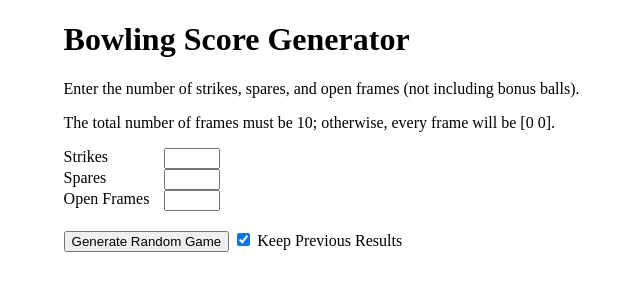
After one commit to Elonius/BowlingTournament, a PHP site: page /BowlingScoreGenerator/index.html in a window 1280 px wide. The commit adds this page. Shown: the top 300 px of the page, without its empty margins (134-774 px from the left). Run offline with PHP 8.4, Linux system fonts and the light colour scheme.

Commit message:
Latest update, plz work

```diff
--- /dev/null
+++ b/BowlingScoreGenerator/generator.js
@@ -0,0 +1,244 @@
+const SPARE_CHAR = "/";
+const STRIKE_CHAR = "X";
+const BALL_SEPARATOR_CHAR = " ";
+
+window.onload = function () {
+    document.querySelector("#randomGameButton").addEventListener("click", generateGame);
+    document.querySelector("#keepResultsInput").checked = true;
+};
+
+function generateGame() {
+    let strikeFrames = +document.querySelector("input[name='strikes']").value;
+    let spareFrames = +document.querySelector("input[name='spares']").value;
+    let openFrames = +document.querySelector("input[name='openFrames']").value;
+    let frames = generateFrames(strikeFrames, spareFrames, openFrames);
+//    debugger;
+
+    let playedGame = parseFrames(frames);
+    let total = sumFrame(playedGame);
+    cumulativeSum(playedGame);
+
+    let balls = getBalls(frames);
+    let framesTable = formatFramesAsTable(frames);
+
+    let result = "<div class='result'>";
+    result += "<p>Balls: " + balls + "</p>";
+    result += "<p>Frames: </p>" + framesTable;
+    result += "<p><strong>Total Score: " + total + "</strong></p>";
+
+    result += "</div>";
+
+    let resultsContainer = document.querySelector("#resultsContainer");
+    let keepPrevious = document.querySelector("#keepResultsInput").checked;
+    if (!keepPrevious) {
+        resultsContainer.innerHTML = "";
+    }
+    resultsContainer.innerHTML = result + resultsContainer.innerHTML;
+}
+
+function generateFrames(strikes, spares, openFrames) {
+
+    if (strikes < 0 || spares < 0 || openFrames < 0 || (strikes + spares + openFrames) !== 10) {
+        return ["0 0", "0 0", "0 0", "0 0", "0 0", "0 0", "0 0", "0 0", "0 0", "0 0"];
+    }
+    let frames = [];
+    let ball1, ball2, bonus;
+    let i;
+
+    // generate the requested number of frames of each type
+    for (i = 0; i < strikes; i++) {
+        frames.push(STRIKE_CHAR);
+    }
+    for (i = 0; i < spares; i++) {
+        ball1 = generateRandomBetween(0, 9);
+        frames.push(ball1 + BALL_SEPARATOR_CHAR + SPARE_CHAR);
+    }
+    for (i = 0; i < openFrames; i++) {
+        ball1 = generateRandomBetween(0, 9);
+        ball2 = generateRandomBetween(0, 9 - ball1);
+        frames.push(ball1 + BALL_SEPARATOR_CHAR + ball2);
+    }
+
+    // shuffle the frames
+    shuffle(frames);
+
+    // generate one bonus ball if the tenth frame is a spare
+    if (frames[9].indexOf(SPARE_CHAR) !== -1) {
+        bonus = generateRandomBall();
+        frames.push(bonus);
+    }
+
+    // generate two bonus balls if the tenth frame is a strike
+    if (frames[9] === STRIKE_CHAR) {
+        ball1 = generateRandomBall();
+        if (ball1 === STRIKE_CHAR) {
+            bonus = ball1 + BALL_SEPARATOR_CHAR + generateRandomBall();
+        } else {
+            ball2 = generateRandomBetween(0, 10 - ball1); // might be a spare
+            if (ball1 + ball2 === 10) {
+                ball2 = SPARE_CHAR;
+            }
+            bonus = ball1 + BALL_SEPARATOR_CHAR + ball2;
+        }
+        frames.push(bonus);
+    }
+
+    console.log(frames);
+    return frames;
+}
+
+// generate a strike half the time
+function generateRandomBall() {
+    let res = "";
+    if (Math.random() < 0.5) {
+        res = STRIKE_CHAR;
+    } else {
+        res = generateRandomBetween(0, 9);
+    }
+    return res;
+}
+
+function generateRandomBetween(min, max) {
+    return min + Math.floor(Math.random() * (max - min + 1));
+}
+
+// The Fisher-Yates Shuffle
+function shuffle(frames) {
+    for (let i = frames.length - 1; i > 0; i -= 1) {
+        let j = Math.floor(Math.random() * (i + 1));
+        let temp = frames[i];
+        frames[i] = frames[j];
+        frames[j] = temp;
+    }
+}
+
+function getBalls(frames) {
+    let res = frames[0];
+
+    for (let i = 1; i < frames.length; i++) {
+        res += BALL_SEPARATOR_CHAR + frames[i];
+    }
+
+    return res;
+}
+
+function formatFramesAsTable(frames) {
+    let i;
+    let res = "<table>";
+    res += "<tr>";
+    for (i = 0; i < frames.length; i++) {
+        if (i < 10) {
+            res += "<th>" + (i + 1) + "</th>";
+        } else {
+            res += "<th>Bonus</th>";
+        }
+    }
+    res += "</tr>";
+
+    res += "<tr>";
+    for (i = 0; i < frames.length; i++) {
+        res += "<td>" + frames[i] + "</td>";
+    }
+    res += "</tr>";
+
+    res += "</table>";
+
+    return res;
+}
+
+function scoreChecker(firstThrow, secondThrow) {
+
+    //checking if the value of the current frame is 10
+    if (firstThrow === "X" && secondThrow === "X") {
+        return 20;
+    }
+    if (firstThrow === "X" && secondThrow !== undefined) {
+        return 10 + parseInt(secondThrow);
+    }
+    if (firstThrow === "X" || secondThrow === "/") {
+        return 10;
+    }
+    //if second throw doesn't exist
+    if (secondThrow === undefined) {
+        return parseInt(firstThrow)
+    }
+    return parseInt(firstThrow) + parseInt(secondThrow);
+}
+
+
+function lookAheadTwoBalls(framesArr, index) {
+
+    let nextBall = framesArr[index + 1].split(" ")[0];
+    let finalBall = framesArr[index + 1].split(" ")[1];
+    if (nextBall === "X" && index < 9) { // ** Might need to be index < 8 or 9 ** So the index doesn't go beynd the array length
+        finalBall = framesArr[index + 2].split(" ")[0];
+    }
+    if (finalBall === "/") {
+        return 10;
+    }
+    return scoreChecker(nextBall, finalBall);
+}
+
+
+function lookAheadOneBall(framesArr, index) {
+//    debugger;
+    let temp = framesArr[index + 1];
+    if (temp !== undefined && typeof temp === "string") {
+        let nextBall = temp.split(" ")[0];
+        return scoreChecker(nextBall);
+    } else {
+        return scoreChecker(temp, 0);
+    }
+}
+
+function parseFrames(frames) {
+
+    let scoreArr = [];
+    //loop
+    for (let i = 0; i < 10; i++) {
+        //store frame score
+        let frameScore = 0;
+        //get current ball
+        const currentFrame = frames[i];
+        const firstThrowFirstFrame = currentFrame.split(" ")[0];
+        const secondThrowFirstFrame = currentFrame.split(" ")[1];
+
+        if (firstThrowFirstFrame === "X" && i < 10) {
+            //get score for the next two frames
+            frameScore += 10 + lookAheadTwoBalls(frames, i);
+        } else if (secondThrowFirstFrame === "/") {
+            frameScore += 10 + lookAheadOneBall(frames, i);
+        } else {
+            frameScore += scoreChecker(firstThrowFirstFrame, secondThrowFirstFrame);
+        }
+        scoreArr[i] = frameScore;
+    }
+    console.log(scoreArr);
+    return scoreArr.slice(0, 10);
+}
+
+function sumFrame(frames) {
+    let total = 0;
+
+    for (let i = 0; i < frames.length; i++) {
+        let temp = frames[i];
+        total += temp;
+    }
+    console.log(total);
+    return total;
+}
+
+function cumulativeSum(frames) {
+    debugger;
+//    let total = 0;
+    let arr = [];
+    arr[0] = frames[0];
+
+    for (let i = 1, length = frames.length; i <= length-1; i++) {
+        let frame = frames[i],
+                nextFrame = frames[i+1];
+        arr[i] = arr[i-1] + nextFrame;
+    }
+
+    console.log(arr);
+}
--- /dev/null
+++ b/BowlingScoreGenerator/index.html
@@ -0,0 +1,93 @@
+<!DOCTYPE html>
+<html>
+
+<head>
+    <meta charset="UTF-8">
+    <title>Bowling Score Generator</title>
+    <script src="generator.js"></script>
+    <style>
+        #content {
+            width: 70%;
+            margin: auto;
+        }
+
+        .inputLabel {
+            width: 100px;
+            float: left;
+        }
+
+        .inputField {
+            float: left;
+        }
+
+        .inputPanel:after {
+            content: "";
+            display: block;
+            clear: left;
+        }
+
+        #randomGameButton {
+            margin-top: 20px;
+        }
+
+        #resultsContainer {
+            font-family: monospace;
+            margin-top: 20px;
+        }
+
+        .result {
+            background-color: #EEE;
+            padding: 10px;
+            margin-bottom: 10px;
+        }
+
+        table,
+        th,
+        td {
+            border: solid thin black;
+            border-collapse: collapse;
+        }
+
+        th,
+        td {
+            padding: 5px;
+            width: 30px;
+            text-align: center;
+        }
+
+        th {
+            background-color: #BBB;
+        }
+    </style>
+</head>
+
+<body>
+    <div id="content">
+
+        <h1>Bowling Score Generator</h1>
+
+        <p>Enter the number of strikes, spares, and open frames (not including bonus balls).</p>
+        <p>The total number of frames must be 10; otherwise, every frame will be [0 0].</p>
+        <div class="inputPanel">
+            <div class="inputLabel">Strikes</div>
+            <div class="inputField"><input required name="strikes" type="number" min="0" max="10"></div>
+        </div>
+        <div class="inputPanel">
+            <div class="inputLabel">Spares</div>
+            <div class="inputField"><input required name="spares" type="number" min="0" max="10"></div>
+        </div>
+        <div class="inputPanel">
+            <div class="inputLabel">Open Frames</div>
+            <div class="inputField"><input required name="openFrames" type="number" min="0" max="10"></div>
+        </div>
+
+        <button id="randomGameButton">Generate Random Game</button>
+        <input id="keepResultsInput" type="checkbox"> Keep Previous Results
+
+
+        <div id="resultsContainer">
+        </div>
+    </div>
+</body>
+
+</html>
```
Also changed, not shown: api/bowlingPlayerService.php (+9 -2 lines), db/PlayerAccessor.php (+7 -3 lines), index.php (+36 -14 lines), main.js (+91 -11 lines), nbproject/private/private.xml (added, +9 -0 lines), styles.css (+34 -10 lines), .htaccess, resetdb.sql (added).
